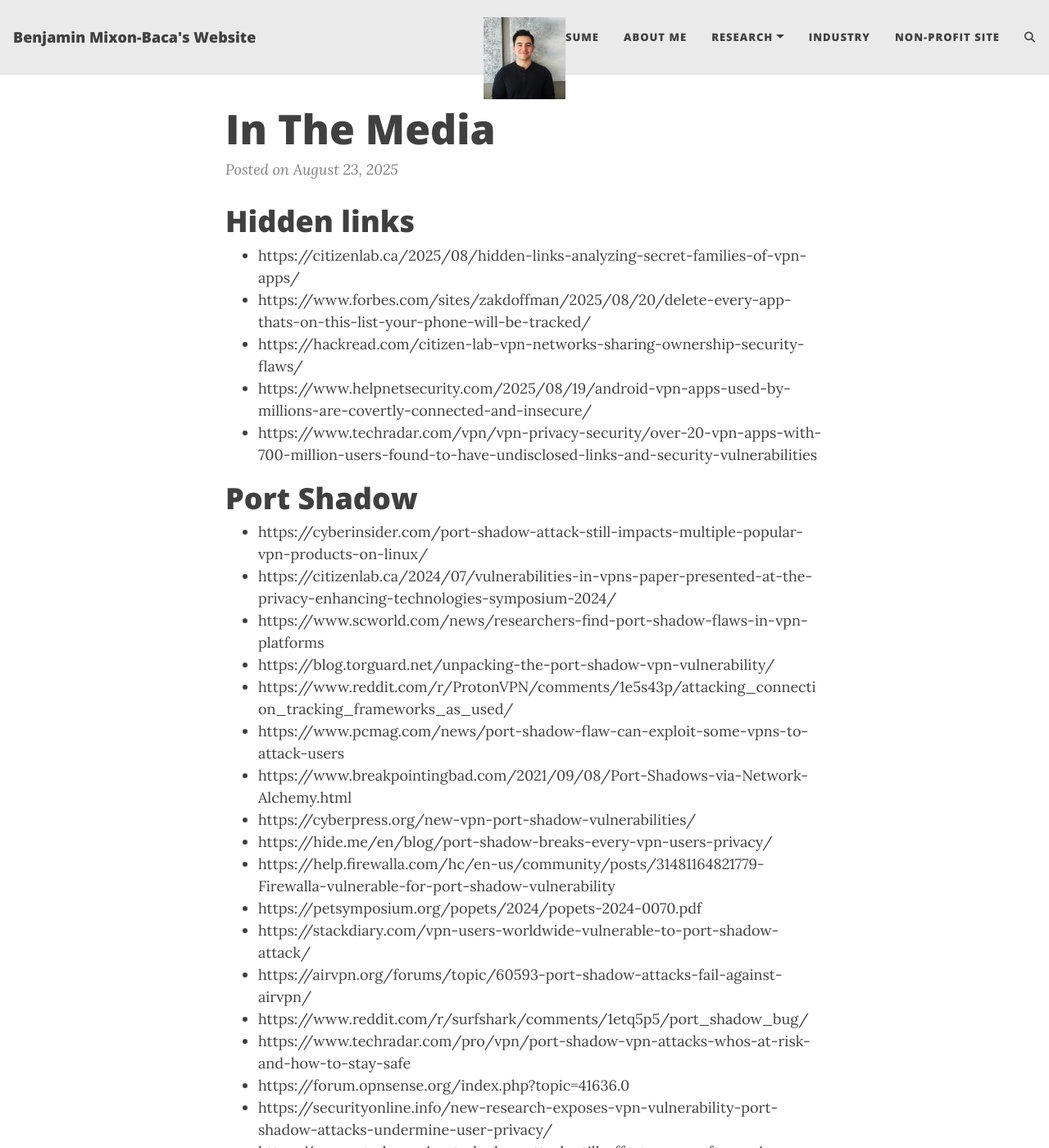
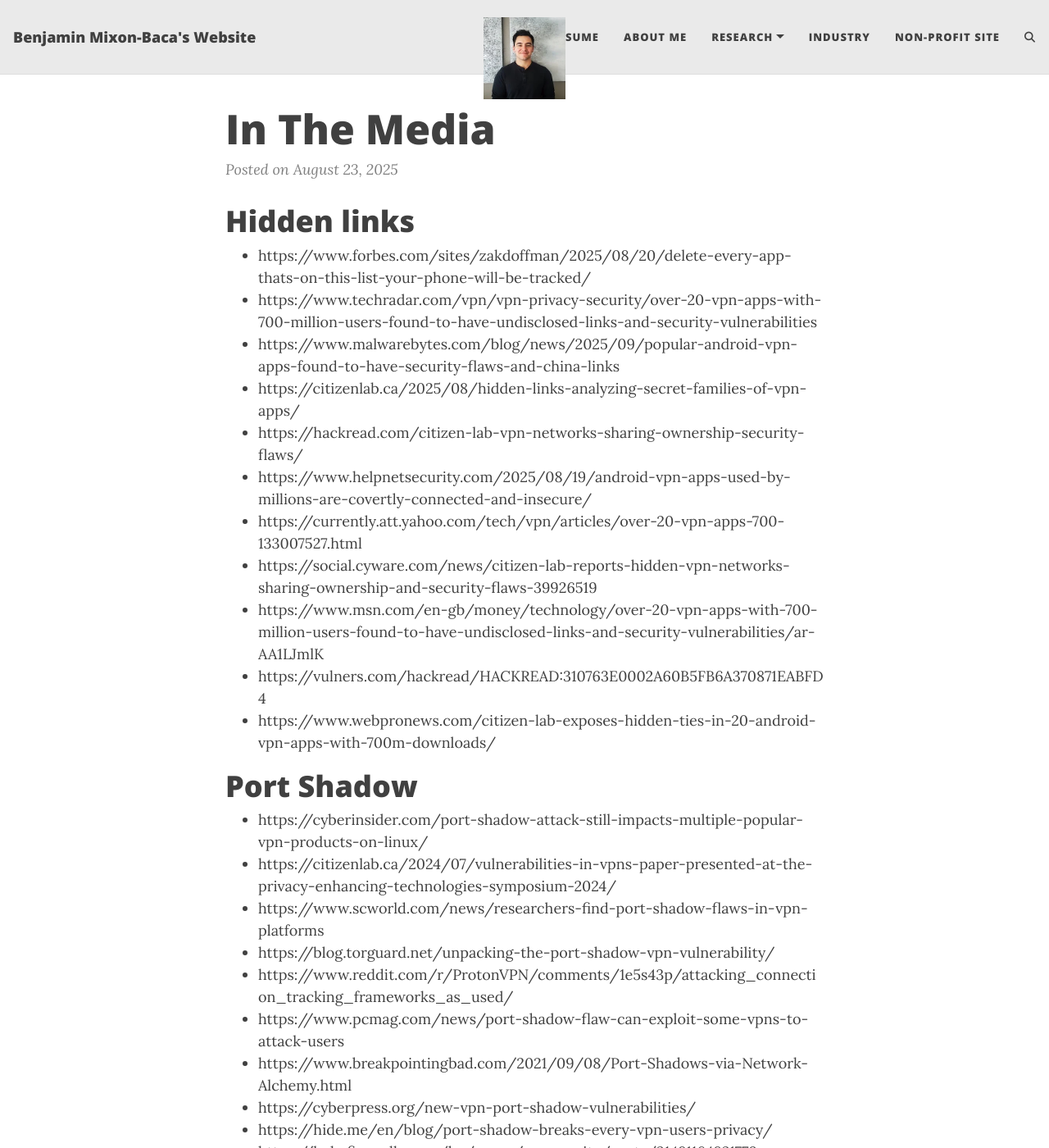
Before and after one commit to bmixonba/bmixonba.github.io, a Jekyll site: the page built from _posts/2025-08-23-in-the-media.md, in a window 1280 px wide and 1400 px high. Shown: the whole window at 82% size. Built offline with Jekyll 4.4.1, drawn with Linux system fonts in a browser that asks for light colours; comment, search, counter and statistics services are not loaded; some of the changed lines change nothing that is shown.

Commit message:
Updated in the media

```diff
--- a/_posts/2025-08-23-in-the-media.md
+++ b/_posts/2025-08-23-in-the-media.md
@@ -1,10 +1,16 @@
 # Hidden links
 
+* https://www.forbes.com/sites/zakdoffman/2025/08/20/delete-every-app-thats-on-this-list-your-phone-will-be-tracked/
+* https://www.techradar.com/vpn/vpn-privacy-security/over-20-vpn-apps-with-700-million-users-found-to-have-undisclosed-links-and-security-vulnerabilities
+* https://www.malwarebytes.com/blog/news/2025/09/popular-android-vpn-apps-found-to-have-security-flaws-and-china-links
 * https://citizenlab.ca/2025/08/hidden-links-analyzing-secret-families-of-vpn-apps/
-* https://www.forbes.com/sites/zakdoffman/2025/08/20/delete-every-app-thats-on-this-list-your-phone-will-be-tracked/
 * https://hackread.com/citizen-lab-vpn-networks-sharing-ownership-security-flaws/
 * https://www.helpnetsecurity.com/2025/08/19/android-vpn-apps-used-by-millions-are-covertly-connected-and-insecure/
-* https://www.techradar.com/vpn/vpn-privacy-security/over-20-vpn-apps-with-700-million-users-found-to-have-undisclosed-links-and-security-vulnerabilities
+* https://currently.att.yahoo.com/tech/vpn/articles/over-20-vpn-apps-700-133007527.html
+* https://social.cyware.com/news/citizen-lab-reports-hidden-vpn-networks-sharing-ownership-and-security-flaws-39926519
+* https://www.msn.com/en-gb/money/technology/over-20-vpn-apps-with-700-million-users-found-to-have-undisclosed-links-and-security-vulnerabilities/ar-AA1LJmlK
+* https://vulners.com/hackread/HACKREAD:310763E0002A60B5FB6A370871EABFD4
+* https://www.webpronews.com/citizen-lab-exposes-hidden-ties-in-20-android-vpn-apps-with-700m-downloads/
 
 # Port Shadow
 
```
